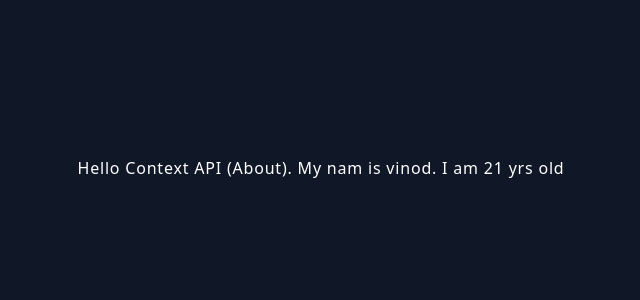
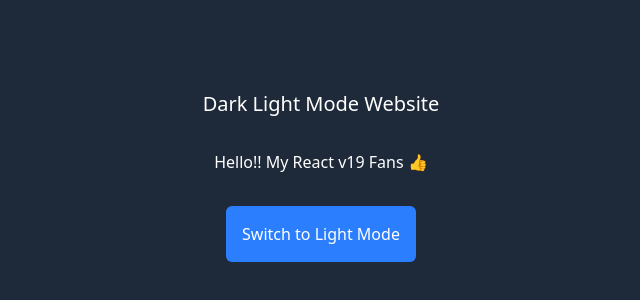
Before and after one commit to TarunByte/reactV19, a React (Vite) app: page / in a window 1280 px wide. Shown: the part 232-532 px from the top of the page, without its empty margins (319-959 px from the left). Built offline with nearby package versions, Linux system fonts and the light colour scheme.

Commit message:
Build a React Website with Tailwind CSS

```diff
--- a/src/App.jsx
+++ b/src/App.jsx
@@ -1,16 +1,14 @@
-import { BioProvider } from "./components/hooks/ContextAPI";
-import { About } from "./components/hooks/ContextAPI/About";
-import { Home } from "./components/hooks/ContextAPI/home";
-import { Services } from "./components/hooks/ContextAPI/Services";
+import {
+  DarkLight,
+  ThemeProvider,
+} from "./components/hooks/ContextAPI/DarkLight";
 
 export const App = () => {
   return (
     <>
-      <BioProvider>
-        <Home />
-        <About />
-        <Services />
-      </BioProvider>
+      <ThemeProvider>
+        <DarkLight />
+      </ThemeProvider>
     </>
   );
 };
--- /dev/null
+++ b/src/components/hooks/ContextAPI/DarkLight.jsx
@@ -0,0 +1,51 @@
+import { createContext, use, useState } from "react";
+
+export const ThemeContext = createContext();
+
+export const ThemeProvider = ({ children }) => {
+  const [theme, setTheme] = useState("dark");
+
+  const handleToggleTheme = () => {
+    return setTheme((prevTheme) => (prevTheme === "dark" ? "light" : "dark"));
+  };
+
+  return (
+    <ThemeContext.Provider value={{ theme, handleToggleTheme }}>
+      {children}
+    </ThemeContext.Provider>
+  );
+};
+
+// creating a component
+export const DarkLight = () => {
+  const { theme, handleToggleTheme } = use(ThemeContext);
+
+  return (
+    <div
+      className={`p-4 h-lvh flex flex-col justify-center items-center ${
+        theme === "dark" ? "bg-gray-800" : "bg-white"
+      }`}
+    >
+      <h1
+        className={`my-4 text-xl ${
+          theme === "light" ? "text-gray-800" : "text-white"
+        }`}
+      >
+        Dark Light Mode Website
+      </h1>
+      <p
+        className={`my-4 text-l ${
+          theme === "light" ? "text-gray-800" : "text-white"
+        }`}
+      >
+        Hello!! My React v19 Fans 👍
+      </p>
+      <button
+        onClick={handleToggleTheme}
+        className="bg-blue-500 hover:bg-blue-600 text-white rounded-md mt-4 p-4"
+      >
+        {theme === "dark" ? "Switch to Light Mode" : "Switch to Dark Mode"}
+      </button>
+    </div>
+  );
+};
```
